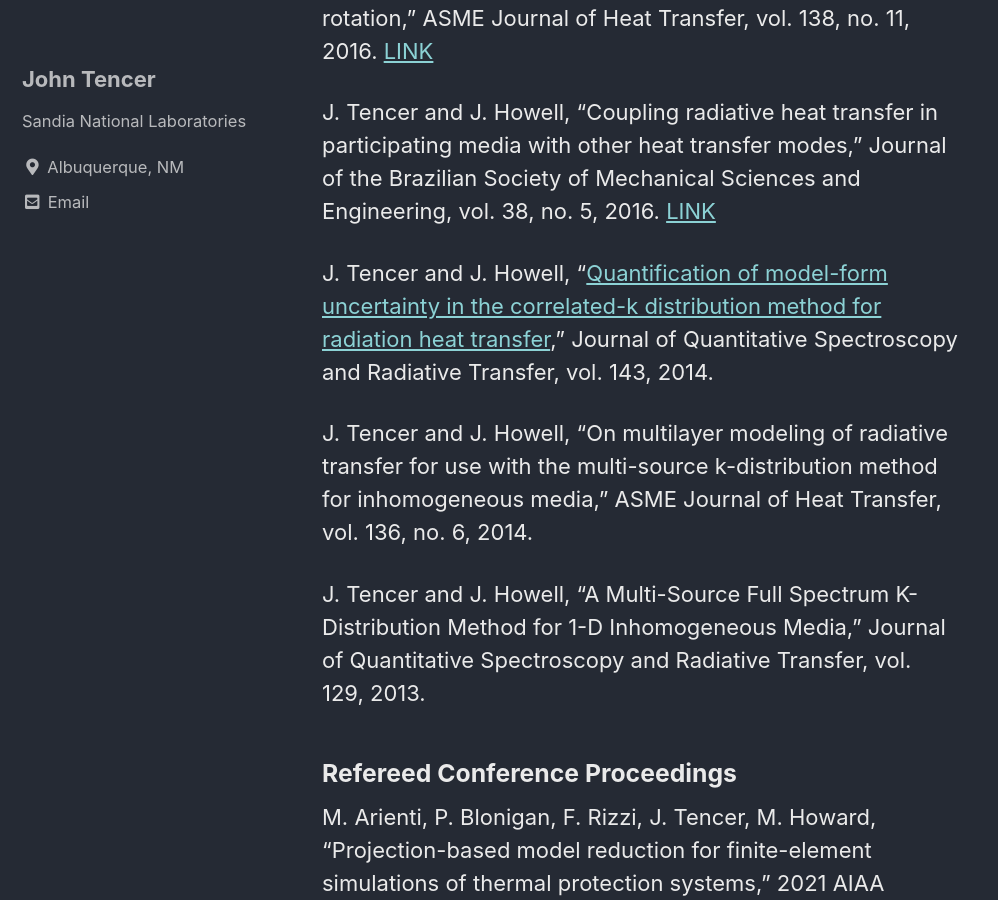
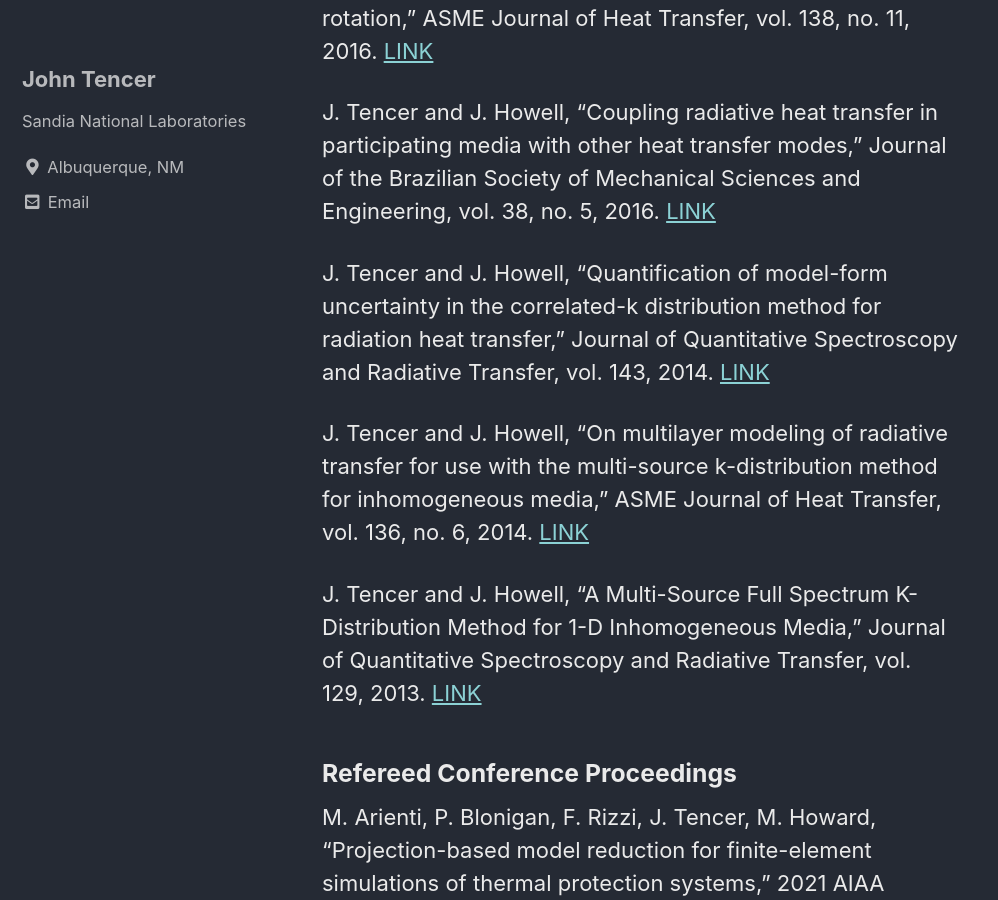
Before and after one commit to jtencer/jtencer.github.io, a Jekyll site: the page built from _pages/pubs.md, in a window 1280 px wide and 900 px high, scrolled down 862 px. Shown: the whole window, without its empty margins (0-998 px from the left). Built offline with Jekyll 4.4.1, drawn with Linux system fonts in a browser that asks for light colours; cached includes are drawn as plain includes.

Commit message:
abstracts for remaining journal articles

```diff
--- a/_pages/pubs.md
+++ b/_pages/pubs.md
@@ -22,11 +22,11 @@ J. Tencer, “Ray effect mitigation through reference frame rotation,” ASME Jo
 
 J. Tencer and J. Howell, “Coupling radiative heat transfer in participating media with other heat transfer modes,” Journal of the Brazilian Society of Mechanical Sciences and Engineering, vol. 38, no. 5, 2016.  [LINK](JBSME2016)
 
-J. Tencer and J. Howell, “[Quantification of model-form uncertainty in the correlated-k distribution method for radiation heat transfer](JQSRT2014),” Journal of Quantitative Spectroscopy and Radiative Transfer, vol. 143, 2014.
+J. Tencer and J. Howell, “Quantification of model-form uncertainty in the correlated-k distribution method for radiation heat transfer,” Journal of Quantitative Spectroscopy and Radiative Transfer, vol. 143, 2014.  [LINK](JQSRT2014)
 
-J. Tencer and J. Howell, “On multilayer modeling of radiative transfer for use with the multi-source k-distribution method for inhomogeneous media,” ASME Journal of Heat Transfer, vol. 136, no. 6, 2014.
+J. Tencer and J. Howell, “On multilayer modeling of radiative transfer for use with the multi-source k-distribution method for inhomogeneous media,” ASME Journal of Heat Transfer, vol. 136, no. 6, 2014.  [LINK](JHT2014)
 
-J. Tencer and J. Howell, “A Multi-Source Full Spectrum K-Distribution Method for 1-D Inhomogeneous Media,” Journal of Quantitative Spectroscopy and Radiative Transfer, vol. 129, 2013.
+J. Tencer and J. Howell, “A Multi-Source Full Spectrum K-Distribution Method for 1-D Inhomogeneous Media,” Journal of Quantitative Spectroscopy and Radiative Transfer, vol. 129, 2013.  [LINK](JQSRT2013)
 
 ### Refereed Conference Proceedings
 
```
Also changed, not shown: _pages/JHT2014.md (added, +15 -0 lines), _pages/JQSRT2013.md (added, +15 -0 lines).
